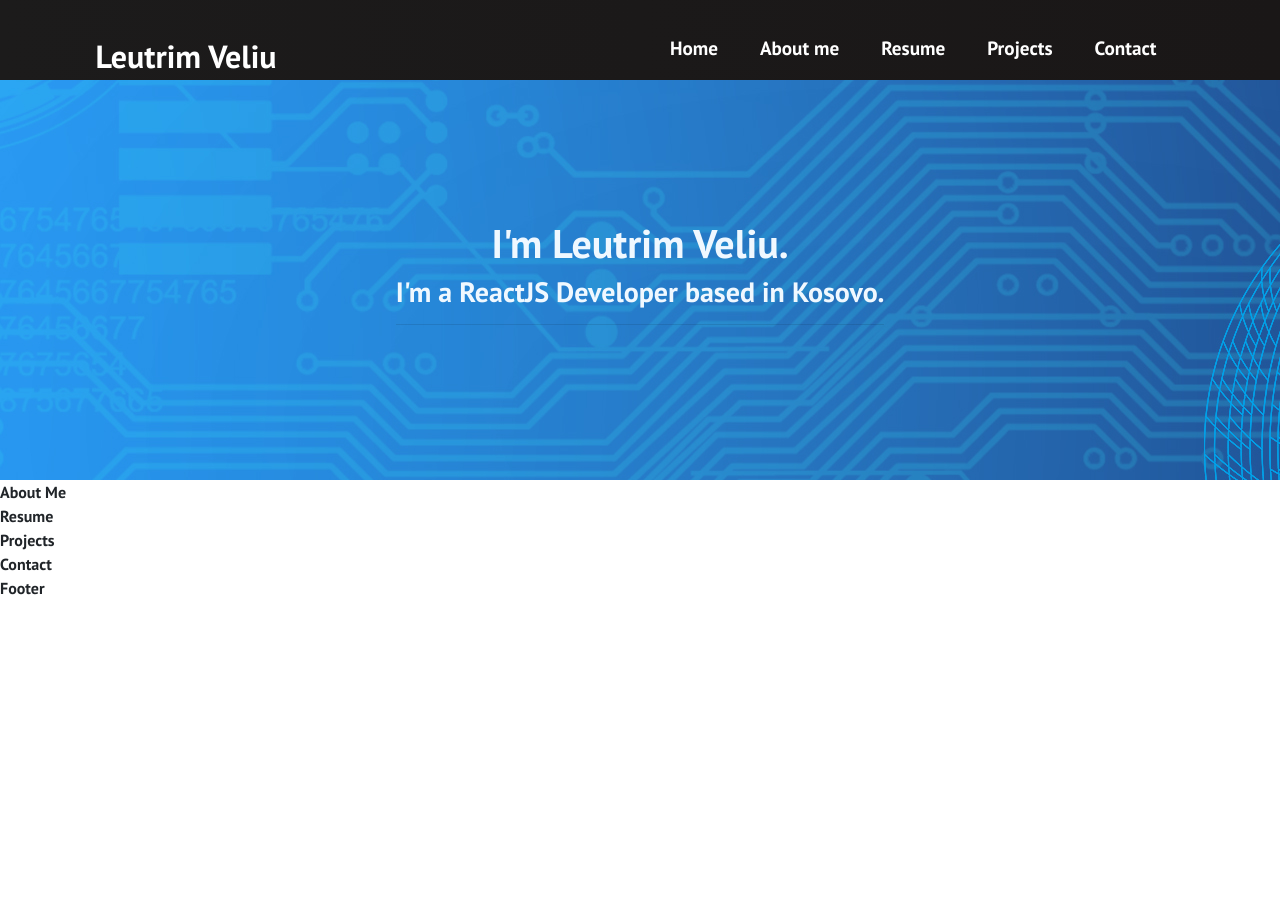
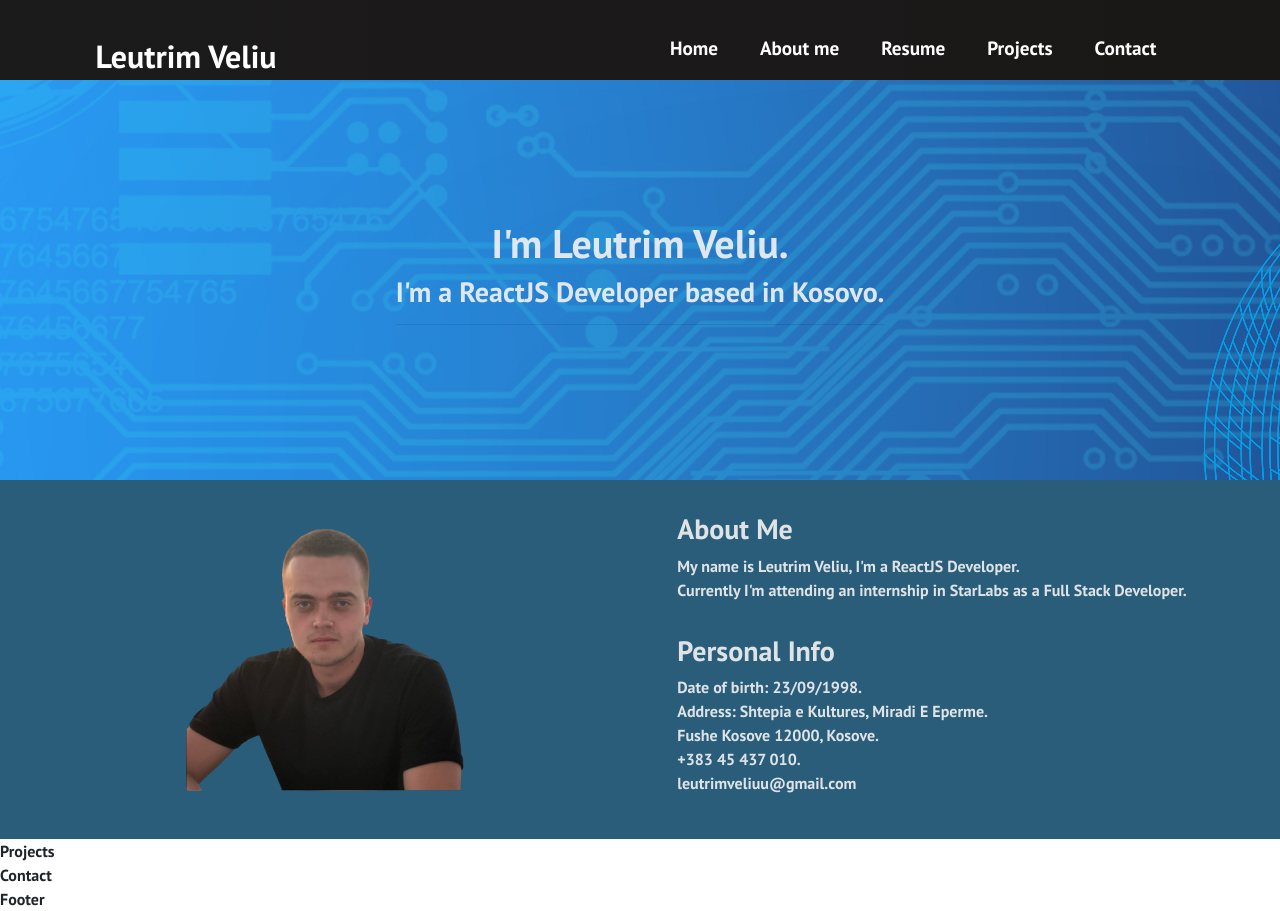
Before and after one commit to leutrimveliu/my-portfolio, a React (Create React App) app: page / in a window 1280 px wide. Before the commit the page ends 800 px from the top, so only its background shows below. Built offline with nearby package versions, Linux system fonts and the light colour scheme; the HTML template or start-up script is replaced by a standard one.

Commit message:
about-component-done

```diff
--- a/src/components/AboutMe/AboutMe.css
+++ b/src/components/AboutMe/AboutMe.css
@@ -0,0 +1,10 @@
+.about {
+  background-color: rgb(42, 93, 122);
+  height: fit-content;
+}
+.profilePhoto {
+  margin-left: 100px;
+}
+.caseCol {
+  color: rgba(247, 245, 245, 0.884);
+}
--- a/src/components/AboutMe/AboutMe.js
+++ b/src/components/AboutMe/AboutMe.js
@@ -1,7 +1,48 @@
 import React from "react";
 import "./AboutMe.css";
+import ProfilePic from "../../assets/Leutrim.png";
 
 const AboutMe = () => {
-  return <div className="mediaQuery">About Me</div>;
+  return (
+    <div className="row about d-flex justify-content-center header m-0">
+      <div className="profilePic d-flex ">
+        <img
+          className="profilePhoto d-flex w-50 pb-5 "
+          src={ProfilePic}
+          alt="Leutrim Veliu"
+        ></img>
+      </div>
+      <div className="details d-flex align-items-start flex-column">
+        <div className="aboutInfo  m-2 caseCol">
+          <h3 className="mt-4 caseCol">About Me</h3>
+          <p className="">
+            My name is Leutrim Veliu, I'm a ReactJS Developer.{" "}
+            <span className="">
+              {" "}
+              <br></br>
+              Currently I'm attending an internship in StarLabs as a Full Stack
+              Developer.
+            </span>
+          </p>
+        </div>
+        <div className="personalInfo p-2 caseCol">
+          <h3 className="">Personal Info</h3>
+          <p className="address">
+            <span className="">Date of birth: 23/09/1998.</span>
+            <br />
+            <span>
+              Address: Shtepia e Kultures, Miradi E Eperme.
+              <br />
+              Fushe Kosove 12000, Kosove.
+            </span>
+            <br />
+            <span>+383 45 437 010.</span>
+            <br />
+            <span>leutrimveliuu@gmail.com</span>
+          </p>
+        </div>
+      </div>
+    </div>
+  );
 };
 export default AboutMe;
--- a/src/components/Header/Header.css
+++ b/src/components/Header/Header.css
@@ -3,7 +3,7 @@
   height: 400px;
 }
 .banner-text {
-  color: aliceblue;
+  color: rgba(247, 245, 245, 0.884);
 }
 .back-img {
   background: repeat-x;
--- a/src/components/Header/Header.js
+++ b/src/components/Header/Header.js
@@ -7,11 +7,13 @@ const Header = () => {
     <div>
       <Navbar />
       <div className="head row d-flex justify-content-center header m-0">
-        <div className="banner-text align-self-center">
+        <div className="banner-text align-self-center ">
           <h1 className="responsive-headline d-flex justify-content-center ">
             I'm Leutrim Veliu.
           </h1>
-          <h3>I'm a ReactJS Developer based in Kosovo.</h3>
+          <h3 className="d-flex  justify-content-center">
+            I'm a ReactJS Developer based in Kosovo.
+          </h3>
           <ul className="social"></ul>
           <hr />
         </div>
--- a/src/components/Header/Navbar.css
+++ b/src/components/Header/Navbar.css
@@ -67,8 +67,7 @@
 .menu-icon {
   display: none;
 }
-.link:hover {
-}
+
 @media screen and (max-width: 960px) {
   .NavbarItems {
     position: relative;
--- a/src/components/Resume/Resume.css
+++ b/src/components/Resume/Resume.css
@@ -1,2 +1,4 @@
-@media screen and (max-width: 960px) {
+.resumes {
+  background-color: rgb(42, 93, 122);
+  height: fit-content;
 }
--- a/src/components/Resume/Resume.js
+++ b/src/components/Resume/Resume.js
@@ -1,6 +1,6 @@
 import React from "react";
 
 const Resume = () => {
-  return <div className="mediaQuery">Resume</div>;
+  return <div></div>;
 };
 export default Resume;
```
Also changed, not shown: src/assets/Leutrim.png (added).
